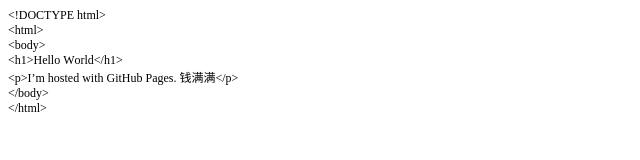
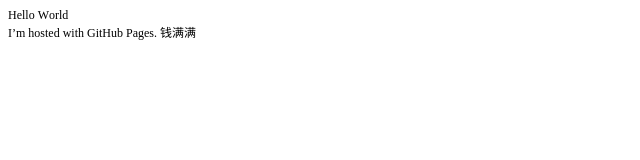
Before and after one commit to christine-zhao/christine-zhao.github.io, a plain HTML site: page index.html in a window 1280 px wide. Shown: the whole page, without its empty margins (0-640 px from the left). Drawn offline with Linux system fonts and the light colour scheme.

Commit message:
Update index.html

```diff
--- a/index.html
+++ b/index.html
@@ -12,12 +12,7 @@
   </style>
 </head>
 <body>
-<p class="p1"><span class="s1">&lt;!DOCTYPE html&gt;</span></p>
-<p class="p1"><span class="s1">&lt;html&gt;</span></p>
-<p class="p1"><span class="s1">&lt;body&gt;</span></p>
-<p class="p1"><span class="s1">&lt;h1&gt;Hello World&lt;/h1&gt;</span></p>
-<p class="p1"><span class="s1">&lt;p&gt;I’m hosted with GitHub Pages. 钱满满&lt;/p&gt;</span></p>
-<p class="p1"><span class="s1">&lt;/body&gt;</span></p>
-<p class="p1"><span class="s1">&lt;/html&gt;</span></p>
+<p class="p1"><span class="s1">Hello World</span></p>
+<p class="p1"><span class="s1">I’m hosted with GitHub Pages. 钱满满</span></p>
 </body>
 </html>
```
